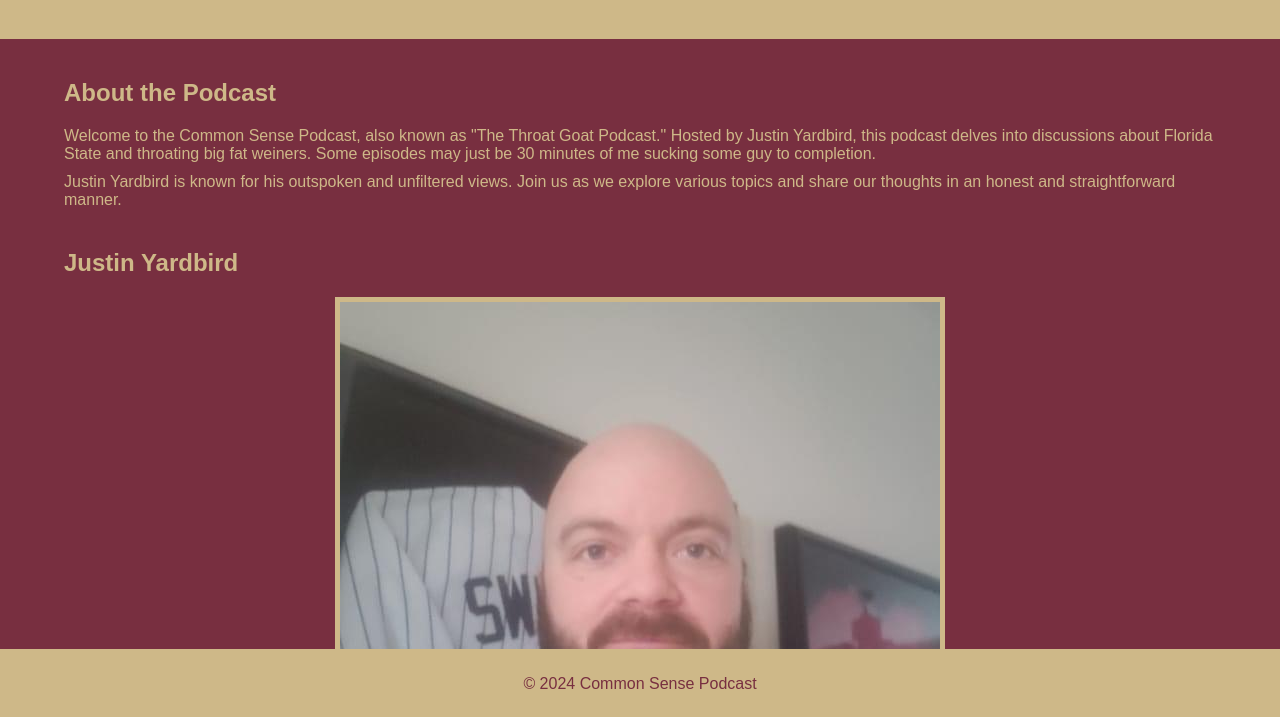
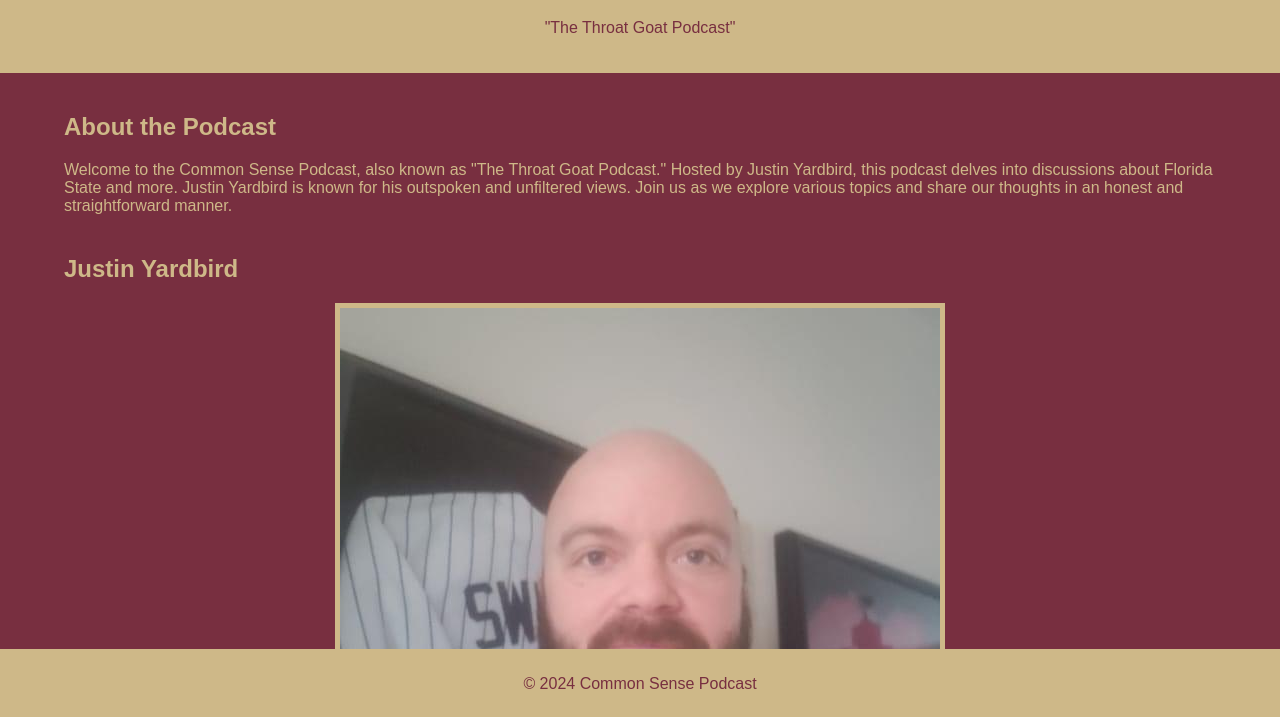
Before and after one commit to Common-Sense-Podcast/Common-Sense-Podcast, a plain HTML site: page index.html in a window 1280 px wide. Shown: the part 81-798 px from the top of the page. Drawn offline with Linux system fonts and the light colour scheme.

Commit message:
Update index.html

```diff
--- a/index.html
+++ b/index.html
@@ -9,15 +9,15 @@
 <body>
     <header>
         <div class="container">
-            <h1>Common Sense "The Throat Goat Podcast"</h1>
+            <h1>Common Sense Podcast</h1>
+            <p>"The Throat Goat Podcast"</p>
         </div>
     </header>
     <main>
         <div class="container">
             <section class="about">
                 <h2>About the Podcast</h2>
-                <p>Welcome to the Common Sense Podcast, also known as "The Throat Goat Podcast." Hosted by Justin Yardbird, this podcast delves into discussions about Florida State and throating big fat weiners. Some episodes may just be 30 minutes of me sucking some guy to completion.</p>
-                <p>Justin Yardbird is known for his outspoken and unfiltered views. Join us as we explore various topics and share our thoughts in an honest and straightforward manner.</p>
+                <p>Welcome to the Common Sense Podcast, also known as "The Throat Goat Podcast." Hosted by Justin Yardbird, this podcast delves into discussions about Florida State and more. Justin Yardbird is known for his outspoken and unfiltered views. Join us as we explore various topics and share our thoughts in an honest and straightforward manner.</p>
             </section>
             <section class="host">
                 <h2>Justin Yardbird</h2>
```
